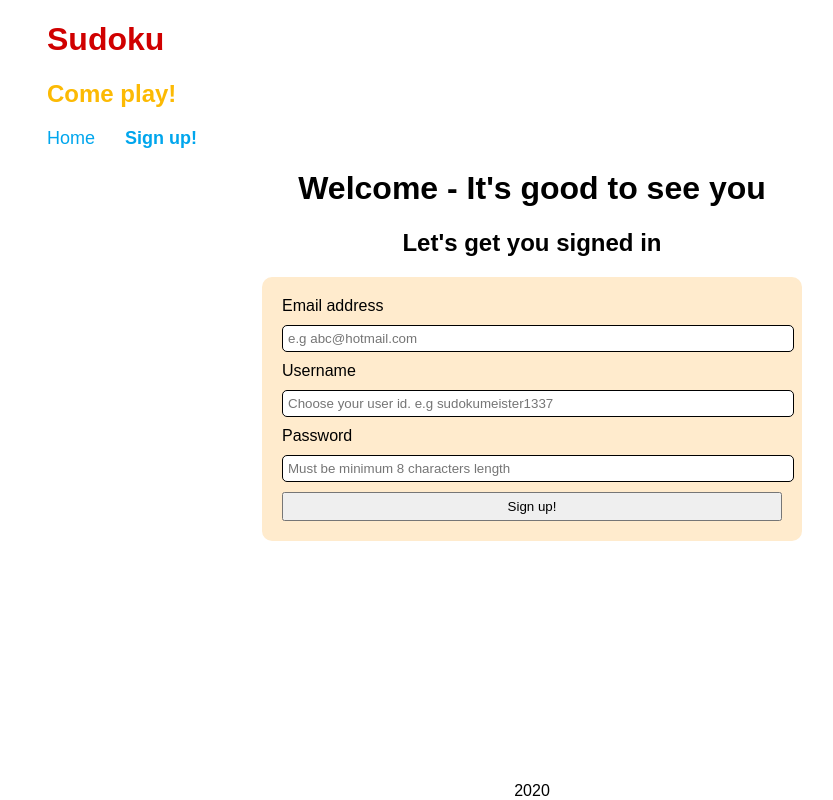
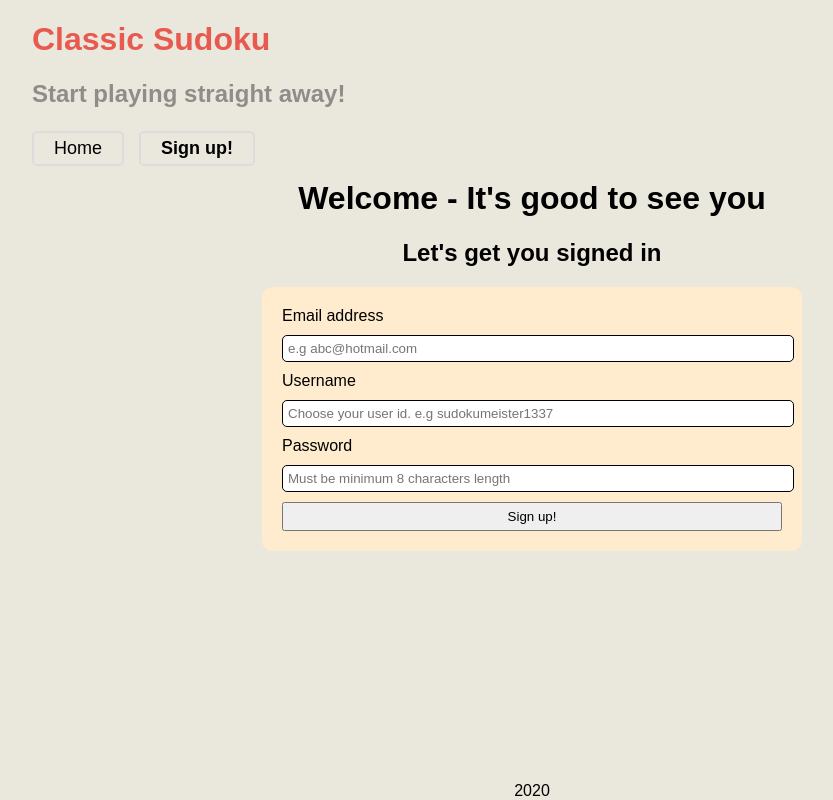
Before and after one commit to pprob/full_stack_sudoku, a React (Create React App) app in the folder client/: page /signup in a window 1280 px wide. Shown: the whole page, without its empty margins (108-941 px from the left). Built offline with nearby package versions, Linux system fonts and the light colour scheme.

Commit message:
new styling

```diff
--- a/client/src/components/Banner.js
+++ b/client/src/components/Banner.js
@@ -6,8 +6,8 @@ const Banner = props => {
   return (
     <header>
       <div className="app-container">
-        <h1 className="header-title">Sudoku</h1>
-        <h2 className="header-subtitle">Come play!</h2>
+        <h1 className="header-title">Classic Sudoku</h1>
+        <h2 className="header-subtitle">Start playing straight away!</h2>
       </div>
       <Navbar />
     </header>
--- a/client/src/components/Navbar.js
+++ b/client/src/components/Navbar.js
@@ -7,11 +7,11 @@ const Navbar = (props) => {
   return (
     <div className='app-container'>
       <div className='navbar-container'>
-        <ul className='nav'>
-          <li>
+        <ul className='nav-list'>
+          <li className="list-item">
             <NavLink to='/' className='nav-link' activeClassName='selected' exact={true}>Home</NavLink>
           </li>
-          <li>
+          <li className="list-item">
             <NavLink to='/signup' className='nav-link' activeClassName='selected'>Sign up!</NavLink>
           </li>
         </ul>
--- a/client/src/index.css
+++ b/client/src/index.css
@@ -2,6 +2,7 @@ body {
   margin: 0;
   padding: 0;
   font-family: Arial, Helvetica, sans-serif;
+  background-color: #EAe7DC;
 }
 
 html,
--- a/client/src/styles/Banner.css
+++ b/client/src/styles/Banner.css
@@ -1,9 +1,9 @@
-.header-title {
-    color: #D00000;
-    padding-left: 15px;
+.header-title{
+    color: #E85A4F;
+    font-weight: bold;
 }
 
-.header-subtitle {
-    color: #FCBA04;
-    padding-left: 15px;
+.header-subtitle{
+    color:#8E8D8A;
+    margin-bottom: 30px;
 }
--- a/client/src/styles/BoardRow.css
+++ b/client/src/styles/BoardRow.css
@@ -4,8 +4,9 @@
     text-align: center;
     border: none;
     outline-width: 0px;
-    color: #000807;
-    font-weight: bold;
+    color: black;
+    font-weight: 800;
+    background-color: #EAE7DC;
 }
 .square-input:focus {
     background-color: #A2A3BB;
--- a/client/src/styles/Navbar.css
+++ b/client/src/styles/Navbar.css
@@ -1,17 +1,19 @@
-.nav {
+.nav-list {
   list-style-type: none;
   margin: 0;
   padding: 0;
 }
-.nav li {
+.list-item {
   display: inline;
-  margin: 0 10px;
-  padding: 3px 5px;
+  border: solid 2px gainsboro;
+  border-radius: 5px;
+  margin-right: 15px;
+  padding: 7px 20px;
 }
 
 .nav-link {
   text-decoration: none;
-  color: #00A6ED;
+  color: black;
   font-size: 18px;
 }
 
```
